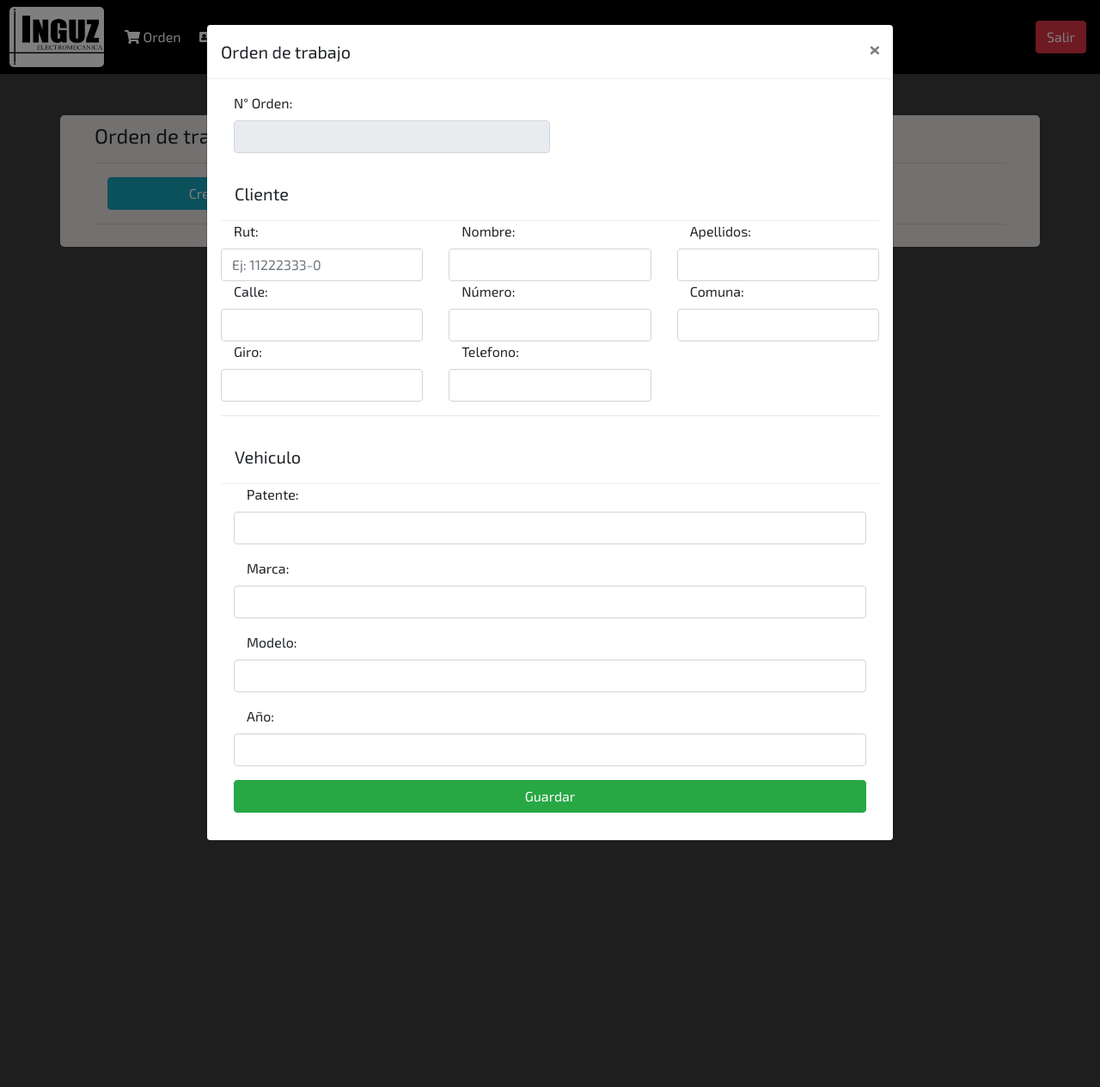
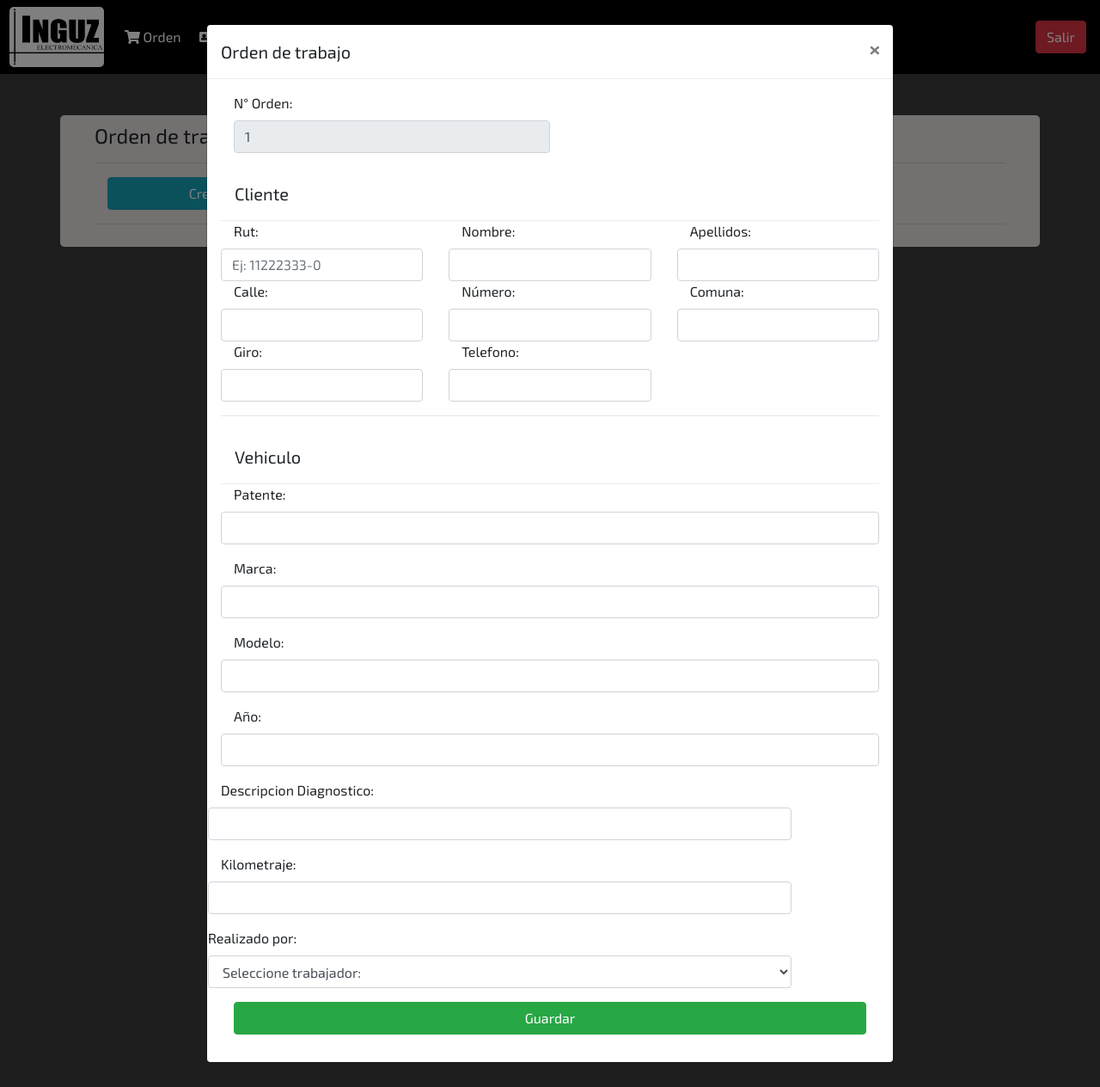
Before and after one commit to johnnycea/taller, a PHP site: page /orden_trabajo.php in a window 1280 px wide, after a click on "Crear nueva Orden". Shown: the whole page at 86% size. Run offline with PHP 8.4, Linux system fonts and the light colour scheme; a user stored in the database is signed in; data comes from the database, SQL or seed files in the repository; tables that the repository leaves empty or names only in its code hold one stand-in row (values such as "Sample post").

Commit message:
commit diagnostico, kilometraje y cmb

```diff
--- a/clases/Orden_trabajo.php
+++ b/clases/OrdenTrabajo.php
@@ -1,10 +1,11 @@
 <?php
 require_once 'Conexion.php';
 
-class Orden_trabajo{
+class OrdenTrabajo{
 
  private $id_orden;
  private $descripcion_diagnostico;
+ private $kilometraje;
  private $patente;
  private $rut_cliente;
  private $fecha_recepcion;
@@ -14,12 +15,16 @@ class Orden_trabajo{
  private $iva_venta;
  private $porcentaje_descuento;
  private $usuario_creador;
+ private $trabajador;
 
  public function setIdOrden($id_orden){
    $this->id_orden = $id_orden;
  }
  public function setDescripcionDiagnostico($descripcion_diagnostico){
    $this->descripcion_diagnostico = $descripcion_diagnostico;
+ }
+ public function setKilometraje($kilometraje){
+   $this->kilometraje = $kilometraje;
  }
  public function setPatente($patente){
    $this->patente = $patente;
@@ -48,12 +53,15 @@ class Orden_trabajo{
  public function setUsuarioCreador($usuario_creador){
    $this->usuario_creador = $usuario_creador;
  }
+ public function setTrabajador($parametro){
+   $this->trabajador = $parametro;
+ }
 
  public function consultarUltimaOrdenPendiente(){
     $Conexion = new Conexion();
     $Conexion = $Conexion->conectar();
 
-    $resultado_consulta = $Conexion->query("select * from tb_orden_trabajo where id_estado = 1 order by fecha desc limit 1");
+    $resultado_consulta = $Conexion->query("select * from tb_orden_trabajo where id_estado = 1 order by fecha_recepcion desc limit 1");
     return $resultado_consulta;
  }
 
@@ -79,36 +87,30 @@ class Orden_trabajo{
      }
  }
 
- public function crearPedido(){
+ public function ObtenerCodigoNuevaOrden(){
     $Conexion = new Conexion();
     $Conexion = $Conexion->conectar();
 
-    $resultado_consulta = $Conexion->query("insert into tb_pedidos(id_venta,id_usuario_repartidor) values(".$this->id_venta.",".$this->repartidor.");");
-    return $resultado_consulta;
- }
- public function obtenerPedidos(){
-    $Conexion = new Conexion();
-    $Conexion = $Conexion->conectar();
+    @session_start();
 
-    $resultado_consulta = $Conexion->query("select * from vista_pedidos");
-    // echo $resultado_consulta;
-    return $resultado_consulta;
+    if($resultado = $Conexion->query("insert into tb_orden_trabajo(usuario_creador) values(".$_SESSION['run'].");")){
+
+          $resultadoNuevoId = $Conexion->query("SELECT LAST_INSERT_ID() as id_creado");
+          $resultadoNuevoId = $resultadoNuevoId->fetch_array();
+          return $resultadoNuevoId['id_creado'];
+      }else{
+        echo "ERROR";
+      }
+
  }
 
- public function obtener_cmb_Proveedor(){
-    $Conexion = new Conexion();
-    $Conexion = $Conexion->conectar();
-
-    $resultado_consulta = $Conexion->query("select * from tb_proveedores".$this->rut_proveedor);
-    return $resultado_consulta;
- }
-
- public function crearProveedor(){
+ public function actualizarDatosOrden(){
    $conexion = new Conexion();
    $conexion = $conexion->conectar();
 
-   $consulta = "insert INTO tb_proveedores (`rut_proveedor`,`dv`,`razon_social`,`direccion`,`telefono`,`giro`,`correo`) VALUES ('".$this->rut_proveedor."', '".$this->dv."', '".$this->razon_social."', '".$this->direccion."', '".$this->telefono."', '".$this->giro."', '".$this->correo."')";
+   $consulta = "update tb_orden_trabajo SET `descripcion_diagnostico` = '".$this->descripcion_diagnostico."', `kilometraje` = ".$this->kilometraje.", `rut_trabajador` = ".$this->trabajador." WHERE (`id_orden` = '".$this->id_orden."');";
    $resultado= $conexion->query($consulta);
+   // echo $consulta;
    return $resultado;
  }
 
--- a/clases/Proveedor.php
+++ b/clases/Trabajador.php
@@ -1,75 +1,52 @@
 <?php
 require_once 'Conexion.php';
 
-class Proveedor{
+class Trabajador{
 
- private $rut_proveedor;
- private $dv;
- private $razon_social;
- private $direccion;
- private $telefono;
- private $giro;
- private $correo;
+ private $id_orden;
+ private $rut_trabajador;
 
- public function setRutProveedor($rut_proveedor){
-   $this->rut_proveedor = $rut_proveedor;
+ public function setIdOrden($id_orden){
+   $this->id_orden = $id_orden;
  }
- public function setDV($dv){
-   $this->dv = $dv;
- }
- public function setRazon_social($razon_social){
-   $this->razon_social = $razon_social;
- }
- public function setDireccion($direccion){
-   $this->direccion = $direccion;
- }
- public function setTelefono($telefono){
-   $this->telefono = $telefono;
- }
- public function setGiro($giro){
-   $this->giro = $giro;
- }
- public function setCorreo($correo){
-   $this->correo = $correo;
+ public function setRutTrabajador($rut_trabajador){
+   $this->rut_trabajador = $rut_trabajador;
  }
 
 
- function obtenerProveedores($texto_buscar,$condiciones){
-     $conexion = new Conexion();
-     $conexion = $conexion->conectar();
 
-     if($texto_buscar=="" || $texto_buscar==" "){
-       $consulta= "select * from tb_proveedores ".$condiciones."";
-     }else{
-       $consulta= "select * from tb_proveedores
-                   where rut_proveedor like '%".$texto_buscar."%'
-                   or razon_social like '%".$texto_buscar."%'
-                   or direccion like '%".$texto_buscar."%'
-                   or telefono like '%".$texto_buscar."%'
-                   or giro like '%".$texto_buscar."%'
-                   or correo like '%".$texto_buscar."%'";
-     }
-     $resultado= $conexion->query($consulta);
-     if($resultado){
-        return $resultado;
-     }else{
-       return false;
-     }
- }
+ // function obtenerTrabajador($texto_buscar,$condiciones){
+ //     $conexion = new Conexion();
+ //     $conexion = $conexion->conectar();
+ //
+ //     if($texto_buscar=="" || $texto_buscar==" "){
+ //       $consulta= "select * from tb_trabajadores_orden ".$condiciones."";
+ //     }else{
+ //       $consulta= "select * from tb_trabajadores_orden
+ //                   where id_orden like '%".$texto_buscar."%'
+ //                   or rut_trabajador like '%".$texto_buscar."%'";
+ //     }
+ //     $resultado= $conexion->query($consulta);
+ //     if($resultado){
+ //        return $resultado;
+ //     }else{
+ //       return false;
+ //     }
+ // }
 
- public function obtenerProveedor(){
+ public function obtenerTrabajador(){
     $Conexion = new Conexion();
     $Conexion = $Conexion->conectar();
 
-    $resultado_consulta = $Conexion->query("select * from tb_proveedores where rut_proveedor=".$this->rut_proveedor);
+    $resultado_consulta = $Conexion->query("select * from tb_trabajadores_orden where rut_trabajador=".$this->rut_trabajador);
     return $resultado_consulta;
  }
 
- public function obtener_cmb_Proveedor(){
+ public function obtener_cmb_Trabajador(){
     $Conexion = new Conexion();
     $Conexion = $Conexion->conectar();
 
-    $resultado_consulta = $Conexion->query("select * from tb_proveedores".$this->rut_proveedor);
+    $resultado_consulta = $Conexion->query("select * from tb_trabajadores_orden".$this->rut_trabajador);
     return $resultado_consulta;
  }
 
--- a/clases/Usuario.php
+++ b/clases/Usuario.php
@@ -37,6 +37,13 @@ class Usuario{
     $this->clave= $parametro;
   }
 
+  public function obtener_Trabajadores(){
+     $Conexion = new Conexion();
+     $Conexion = $Conexion->conectar();
+
+     $resultado_consulta = $Conexion->query("select * FROM tb_usuarios where tipo_usuario=3 and estado=1");
+     return $resultado_consulta;
+  }
 
   public function crearUsuario(){
     $conexion = new Conexion();
@@ -86,7 +93,7 @@ class Usuario{
 
     $consulta;
 
-    $resultado= $conexion->query("select * from tb_actividad where rut_usuario=".$this->run);
+    $resultado= $conexion->query("select * from tb_orden_trabajo where rut_usuario=".$this->run);
     //consulta si el usuario tiene actividades registradas
       if($resultado->num_rows>0){
           //si entra aqui, se cambia el estado a eliminado
@@ -103,6 +110,7 @@ class Usuario{
       }
 
   }
+
 
   public function listarUsuariosActivosInactivos(){
     $conexion = new Conexion();
--- a/orden_trabajo.php
+++ b/orden_trabajo.php
@@ -2,11 +2,28 @@
 @session_start();
 require_once 'comun.php';
 require_once './clases/Usuario.php';
-require_once './clases/Orden_trabajo.php';
+require_once './clases/OrdenTrabajo.php';
+require_once './clases/Trabajador.php';
 comprobarSession();
 $usuario= new Usuario();
 $usuario= $usuario->obtenerUsuarioActual();
+
+$OrdenTrabajo = new OrdenTrabajo();
+$numero_orden;
+
+$consulta_orden = $OrdenTrabajo->consultarUltimaOrdenPendiente();
+
+ if($consulta_orden->num_rows>0){
+     //recibe el id de esa ORDEN
+     $consulta_orden = $consulta_orden->fetch_array();
+     $numero_orden = $consulta_orden['id_orden'];
+ }
+ else{
+  $numero_orden = $OrdenTrabajo->ObtenerCodigoNuevaOrden();
+ }
+
 ?>
+
 
 <!DOCTYPE html>
 <html lang="en">
@@ -45,7 +62,7 @@ $usuario= $usuario->obtenerUsuarioActual();
                           <button type="button" onclick="limpiarFormularioOrden();" class="btn btn-block btn-info" data-target="#modal_orden" data-toggle="modal" name="button">Crear nueva Orden</button>
                         </div>
                         <div id="" class="col-12 col-md-4" >
-                              <input placeholder="Buscar factura" onkeyup="listarOrden(this.value)" class="form-control" type="text" name="txt_buscar_orden" id="txt_buscar_orden" value="">
+                              <input placeholder="" onkeyup="listarOrden(this.value)" class="form-control" type="text" name="txt_buscar_orden" id="txt_buscar_orden" value="">
                         </div>
 
                     </div>
@@ -80,7 +97,7 @@ $usuario= $usuario->obtenerUsuarioActual();
            <!-- <input type="hidden" name="txt_id_orden" id="txt_id_orden" value=""> -->
            <div class="form-group col-4 col-md-12">
                <label for="title" class="control-label">N° Orden:</label>
-               <input readonly value="" class="form-control col-6" type="text" id="txt_id_orden" name="txt_id_orden">
+               <input readonly class="form-control col-6" type="text" value="<?php echo $numero_orden; ?>" id="txt_id_orden" name="txt_id_orden">
            </div>
 
            <div class=" ">
@@ -137,31 +154,66 @@ $usuario= $usuario->obtenerUsuarioActual();
                 <h5 class="modal-title" id="myModalLabel">Vehiculo</h5>
               </div>
 
+              <div class="row">
+
                     <div class="form-group col-12" >
-
                       <label for="title" class="col-12 control-label">Patente:</label>
                       <input type="text"  required class="form-control" onkeyup="cargarVehiculo(this.value)" name="txt_patente" id="txt_patente" value="">
                     </div>
 
                     <div class="form-group col-12" >
-
                       <label for="title" class="col-12 control-label">Marca:</label>
                       <input type="text" required class="form-control" name="txt_marca" id="txt_marca" value="">
+                    </div>
 
-               </div>
                     <div class="form-group col-12" >
-
                       <label for="title" class="col-12 control-label">Modelo:</label>
                       <input type="text" required class="form-control" name="txt_modelo" id="txt_modelo" value="">
+                    </div>
 
-               </div>
                     <div class="form-group col-12" >
-
                       <label for="title" class="col-12 control-label">Año:</label>
                       <input type="text" required class="form-control" name="txt_anio" id="txt_anio" value="">
+                    </div>
 
               </div>
 
+          </div>
+
+
+          <div class="row" id="">
+
+              <!-- DETALLE ORDEN DE TRABAJO -->
+              <!-- onblur="alert('')" -->
+             <div class="row">
+
+                 <div class="form-group col-12" >
+                   <label for="title" class="col-12 control-label">Descripcion Diagnostico:</label>
+                   <input type="text" onblur="guardarDatosOrden()" required class="form-control" name="txt_descripcion" id="txt_descripcion" value="">
+                 </div>
+
+                 <div class="form-group col-12" >
+                   <label for="title" class="col-12 control-label">Kilometraje:</label>
+                   <input type="text" onblur="guardarDatosOrden()" required class="form-control" name="txt_kilometraje" id="txt_kilometraje" value="">
+                 </div>
+
+                 <div class="form-group col-12" >
+                   <label for="estado">Realizado por:</label>
+                        <select onChange="guardarDatosOrden()" class="form-control" required name="cmb_trabajador" id="cmb_trabajador">
+                          <option value="" selected disabled>Seleccione trabajador:</option>
+                           <?php
+                               require_once './clases/Usuario.php';
+                               $trabajadores= new Usuario();
+                               $filasTrabajadores= $trabajadores->obtener_Trabajadores();
+
+                               foreach($filasTrabajadores as $tipo){
+                                   echo '<option value="'.$tipo['rut'].'" >'.$tipo['nombre'].'</option>';
+                               }
+                            ?>
+                       </select>
+                 </div>
+
+             </div>
           </div>
 
                 <div class="form-group" >
```
Also changed, not shown: js/script_orden_trabajo.js (+17 -12 lines), metodos_ajax/orden_trabajo/guardarDetalleProductoFactura.php (deleted, +0 -43 lines), metodos_ajax/orden_trabajo/guardar_diagnostico.php (added, +36 -0 lines), 2 other files. Lines whose indentation alone changed are shown as unchanged.
